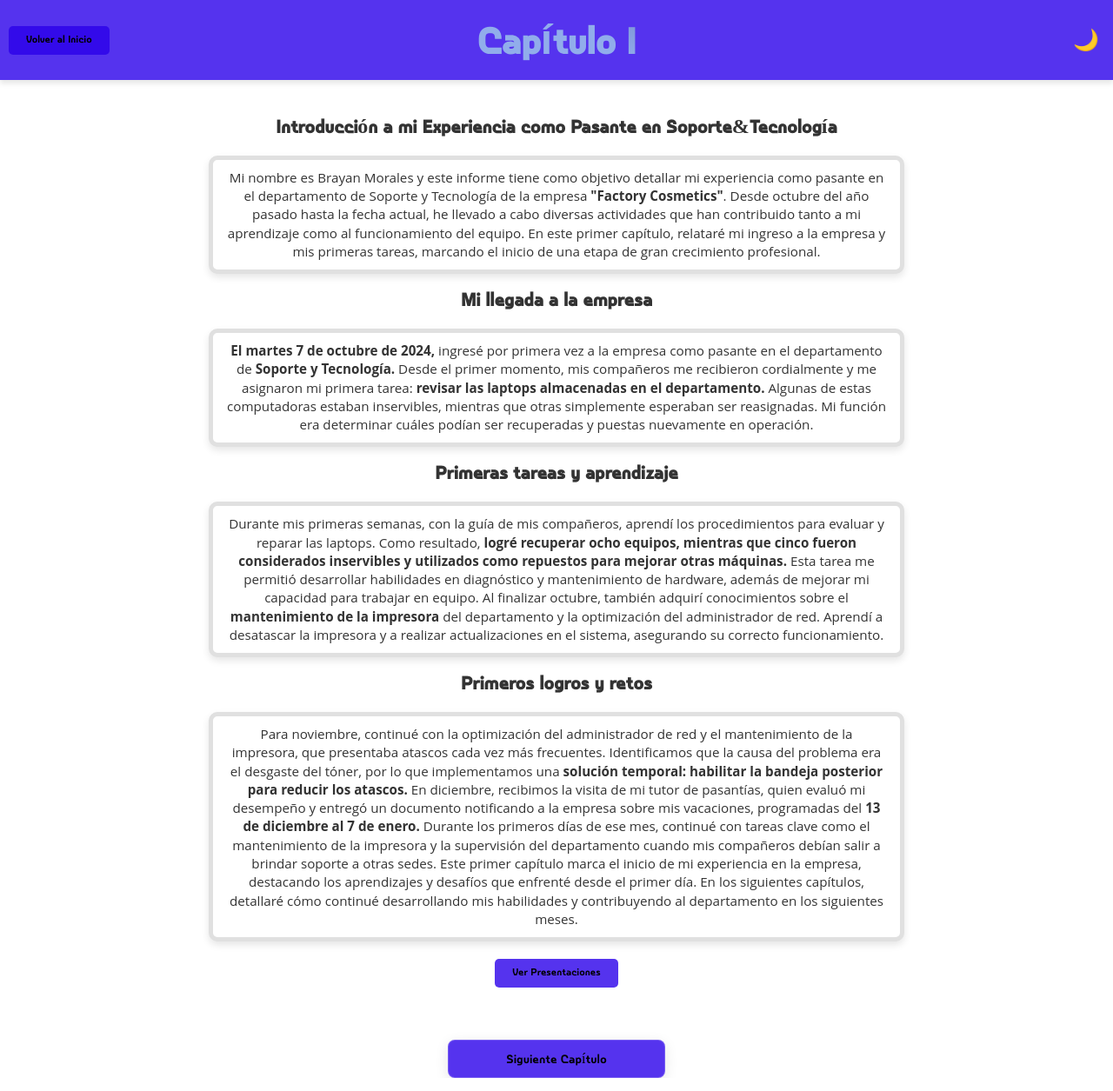
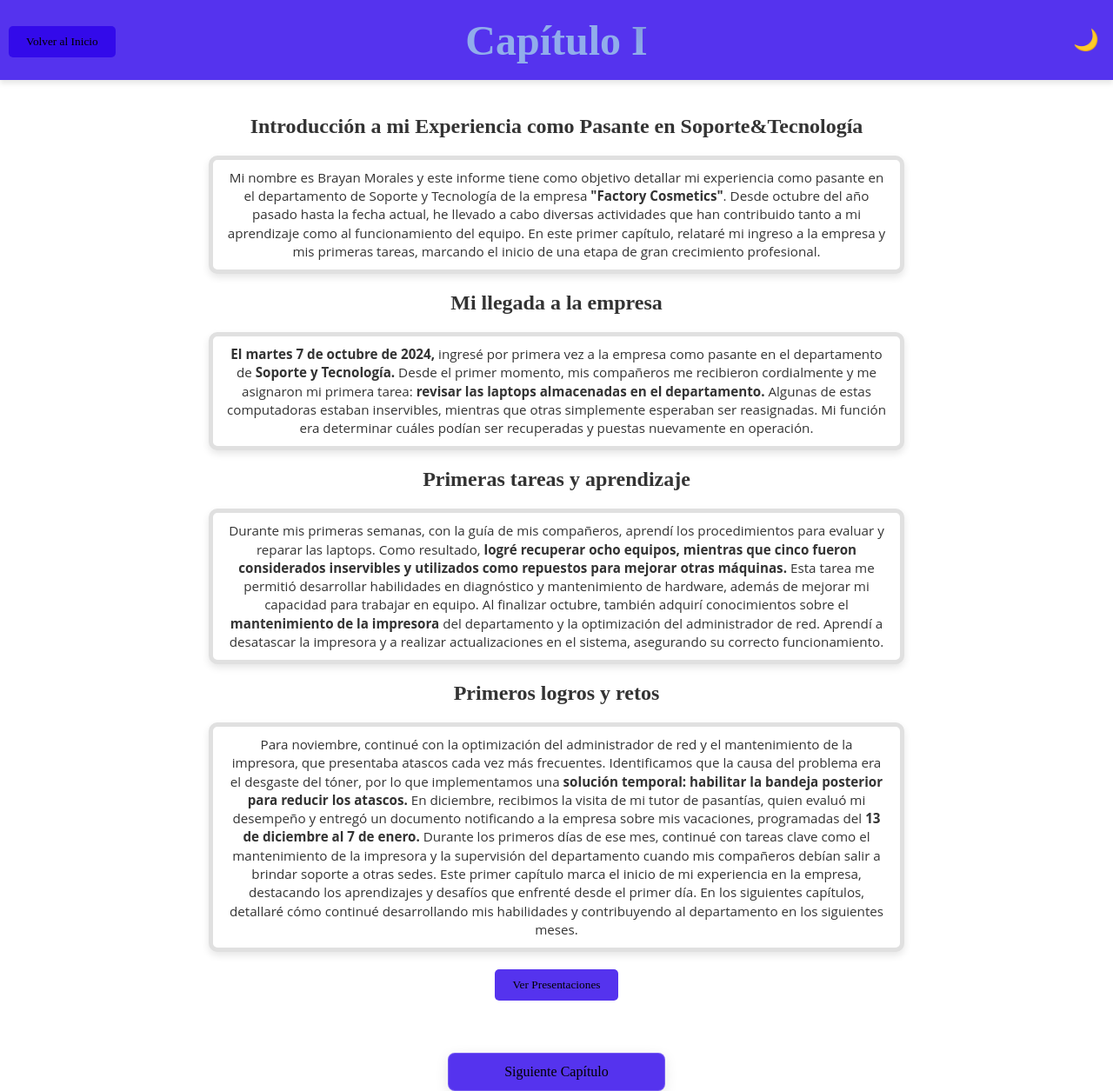
Before and after one commit to Bmorales-cc/Pasantias-if-nvo, a plain HTML site: page capitulo1.html in a window 1280 px wide. Shown: the whole page at 87% size. Drawn offline with Linux system fonts and the light colour scheme.

Commit message:
Add files via upload

```diff
--- a/styles.css
+++ b/styles.css
@@ -1,11 +1,3 @@
-
-@font-face {
-  font-family: 'CSHalsey-Regular'; /* Nombre que le das a la fuente */
-  src: url('fonts/CSHalsey-Regular.woff') format('woff'), /* Formato moderno */
-       url('fonts/CSHalsey-Regular.woff') format('woff'); /* Formato compatible */
-  font-weight: normal; /* Peso de la fuente (normal, bold, etc.) */
-  font-style: normal; /* Estilo de la fuente (normal, italic, etc.) */
-}
 
 :root {
   --bg-color: #eeecec;
@@ -17,9 +9,9 @@
 }
 
 [data-theme="dark"] {
-  --bg-color: #121212;
-  --text-color: #121212;
-  --header-color: #121212;
+  --bg-color: #060427;
+  --text-color: #060427;
+  --header-color: #060427;
   --button-bg-color: #dfdfdf;
   --button-text-color: #dadada;
   --button-hover-bg-color: #dfdfdf;
@@ -60,7 +52,7 @@ header {
 }
 
 .button {
-  font-family: 'CSHalsey-Regular';
+  font-family: "Ultra", serif;
   text-decoration: none;
   padding: 10px 20px;
   background: var(--button-bg-color);
@@ -102,7 +94,7 @@ header {
 }
 
 h1 {
-  font-family: 'CSHalsey-Regular', sans-serif;
+  font-family: "Ultra", serif;
   margin: 0;
   padding: 10px;
   text-align: center;
@@ -124,11 +116,11 @@ h1 {
 
 h2 {
   /* tus estilos actuales */
-  font-family: 'CSHalsey-Regular';
-  animation: shine 1s infinite;
+  font-family: "Ultra", serif;
+  animation: shine 3s infinite;
 }
 .back-button {
-  font-family: 'CSHalsey-Regular';
+  font-family: "Ultra", serif;
   position: absolute;
   top: 30px; /* Ajusta este valor para mover el botón más abajo */
   left: 10px;
@@ -212,7 +204,7 @@ h2 {
 }
 
 .gif-button {
-  font-family: 'CSHalsey-Regular';
+  font-family: "Ultra", serif;
   display: block;
   margin: 20px auto;
   padding: 10px 20px;
@@ -238,7 +230,7 @@ h2 {
   border-radius: 10px;
   box-shadow: 0 4px 8px rgba(0, 0, 0, 0.1);
   text-align: center;
-  animation: shine 3s infinite;
+   animation: shine 3s infinite;
 }
 
 .gif-container {
```
Also changed, not shown: script.js (line endings or trailing spaces).
